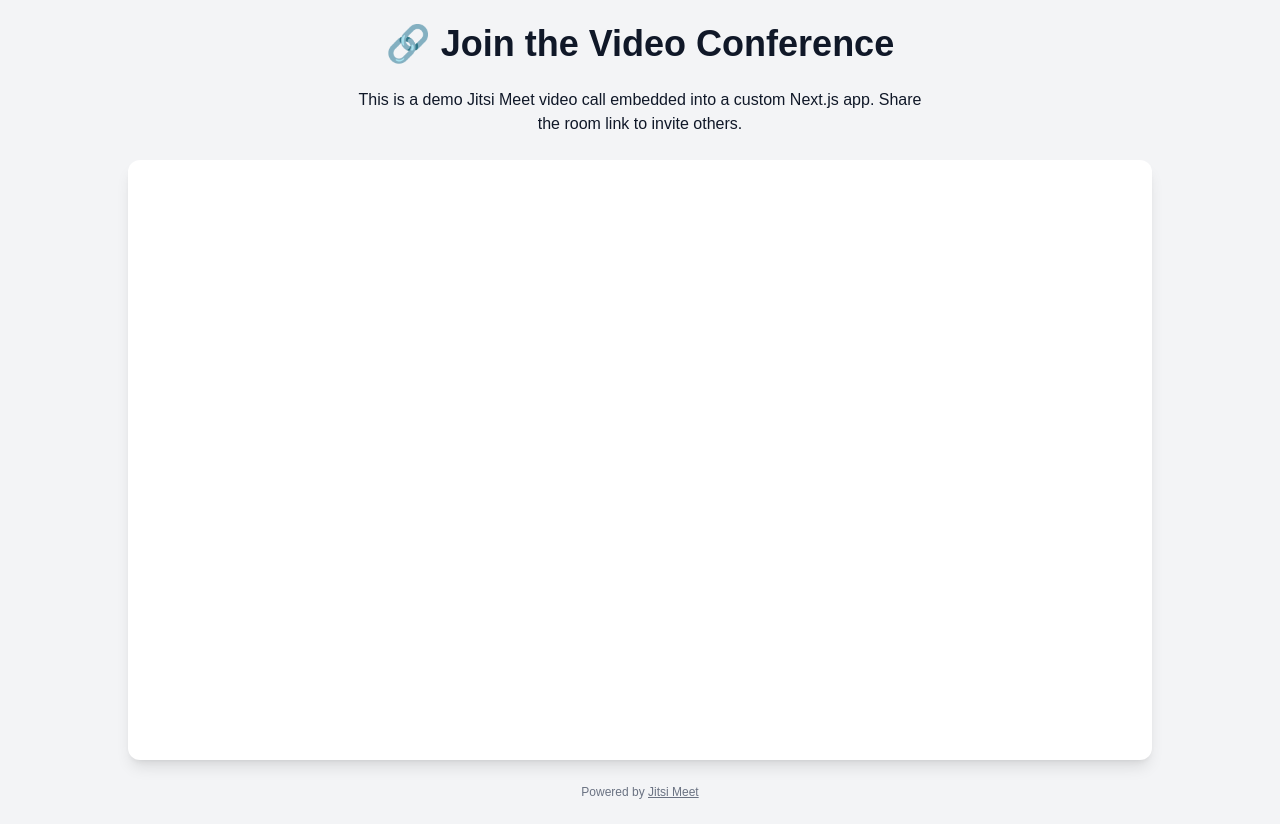
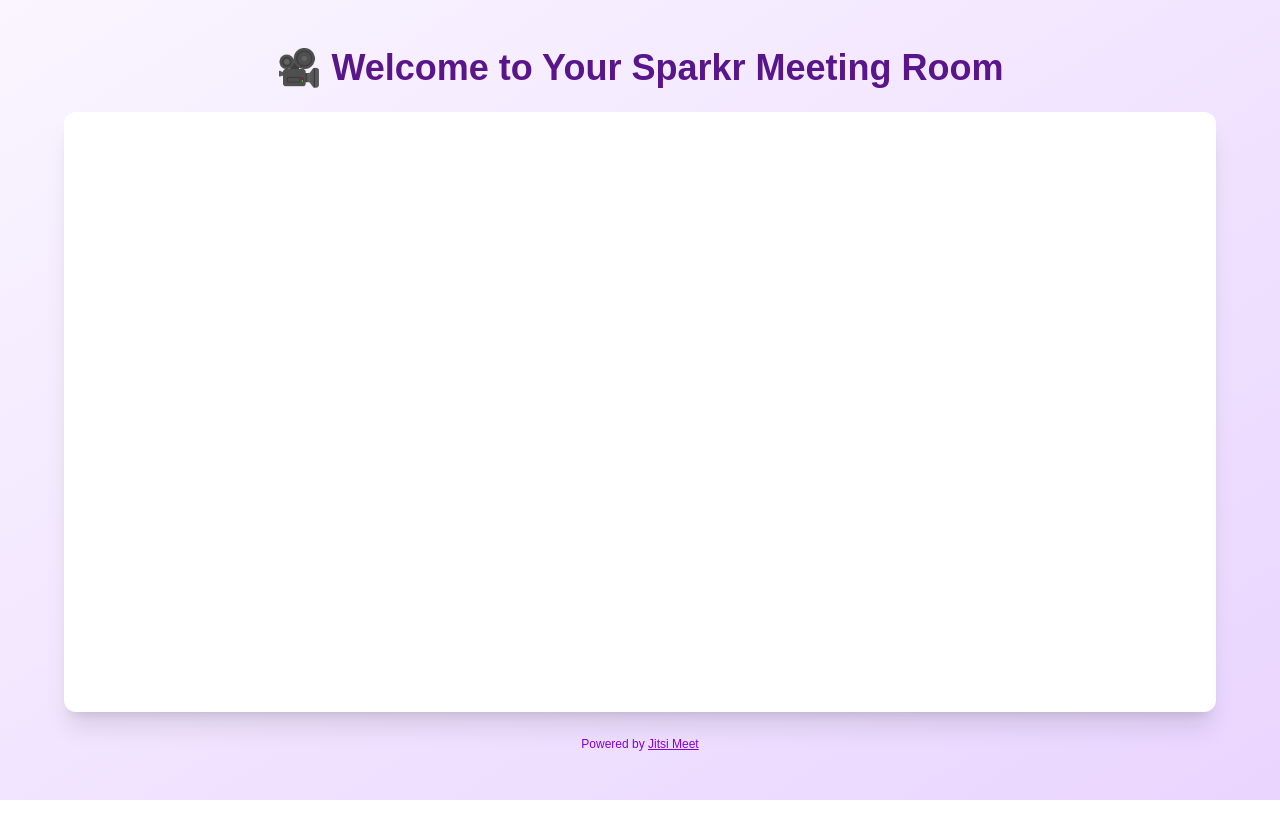
Before and after one commit to Prateek2030s/Sparkr, a Next.js app in the folder my-app/: page /conference in a window 1280 px wide. After the commit the page ends 800 px from the top, so only its background shows below. Built offline with nearby package versions, Linux system fonts and the light colour scheme.

Commit message:
changed design

```diff
--- a/my-app/app/conference/page.tsx
+++ b/my-app/app/conference/page.tsx
@@ -9,7 +9,7 @@
     if (typeof window !== 'undefined' && jitsiRef.current) {
       const domain = 'meet.jit.si';
       const options = {
-        roomName: 'MyAwesomeRoom123', // Change this to anything you want
+        roomName: 'SparkrDemoRoom123', // customize as needed
         parentNode: jitsiRef.current,
         width: '100%',
         height: 600,
@@ -19,6 +19,8 @@
         },
         interfaceConfigOverwrite: {
           SHOW_JITSI_WATERMARK: false,
+          SHOW_BRAND_WATERMARK: false,
+          SHOW_POWERED_BY: false,
         },
       };
 
@@ -35,20 +37,25 @@
   }, []);
 
   return (
-    <main className="flex flex-col min-h-screen bg-gray-100 dark:bg-black text-gray-900 dark:text-white items-center justify-center p-6 space-y-6">
+    <main className="flex flex-col min-h-screen items-center justify-center bg-gradient-to-br from-purple-50 to-purple-200 dark:from-[#1a0e2a] dark:to-[#2e1e47] text-purple-900 dark:text-purple-200 p-6 space-y-6">
       <h1 className="text-3xl sm:text-4xl font-bold text-center">
-        🔗 Join the Video Conference
+        🎥 Welcome to Your Sparkr Meeting Room
       </h1>
-      <p className="text-center text-sm sm:text-base max-w-xl">
-        This is a demo Jitsi Meet video call embedded into a custom Next.js app. Share the room link to invite others.
-      </p>
       <div
         ref={jitsiRef}
-        className="w-full max-w-5xl rounded-xl overflow-hidden shadow-lg bg-white dark:bg-gray-900"
+        className="w-full max-w-6xl rounded-xl overflow-hidden shadow-xl bg-white dark:bg-[#1f1a2e]"
         style={{ minHeight: 600 }}
       />
-      <p className="text-xs text-gray-500">
-        Powered by <a href="https://jitsi.org" target="_blank" rel="noreferrer" className="underline">Jitsi Meet</a>
+      <p className="text-xs text-purple-700 dark:text-purple-300">
+        Powered by{' '}
+        <a
+          href="https://jitsi.org"
+          target="_blank"
+          rel="noreferrer"
+          className="underline hover:text-purple-900 dark:hover:text-white"
+        >
+          Jitsi Meet
+        </a>
       </p>
     </main>
   );
--- a/my-app/app/page.tsx
+++ b/my-app/app/page.tsx
@@ -1,7 +1,32 @@
-import React from 'react'
+'use client';
 
-export const page = () => {
+import Link from 'next/link';
+
+export default function Page() {
   return (
-    <div>page</div>
-  )
+    <main className="min-h-screen flex flex-col items-center justify-center bg-gradient-to-br from-purple-50 to-purple-200 dark:from-[#1a0e2a] dark:to-[#2e1e47] text-gray-900 dark:text-white p-6">
+      <div className="text-center max-w-2xl space-y-6">
+        <h1 className="text-5xl font-extrabold tracking-tight sm:text-6xl text-purple-700 dark:text-purple-300">
+          Welcome to <span className="text-purple-900 dark:text-purple-400">Sparkr</span>
+        </h1>
+        <p className="text-lg sm:text-xl text-purple-800 dark:text-purple-200">
+          A smarter way to connect, learn, and grow. Choose your role to get started.
+        </p>
+        <div className="flex flex-col sm:flex-row justify-center gap-4 pt-4">
+          <Link
+            href="/student"
+            className="px-6 py-3 rounded-full bg-purple-700 text-white hover:bg-purple-800 transition text-base font-medium shadow-md"
+          >
+            I'm a Student
+          </Link>
+          <Link
+            href="/teacher"
+            className="px-6 py-3 rounded-full border border-purple-700 text-purple-700 dark:text-purple-300 hover:bg-purple-100 dark:hover:bg-purple-900 transition text-base font-medium shadow-md"
+          >
+            I'm a Teacher
+          </Link>
+        </div>
+      </div>
+    </main>
+  );
 }
```
